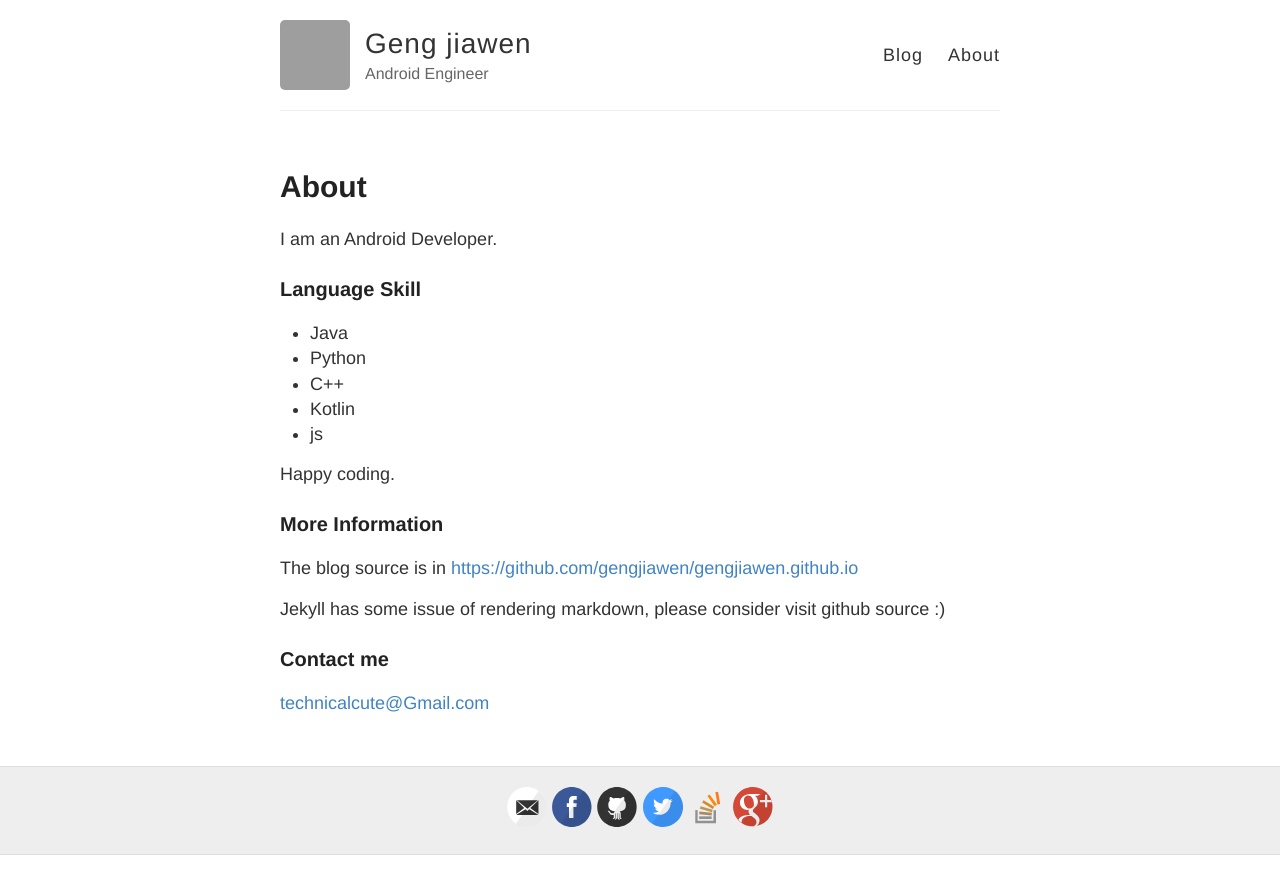
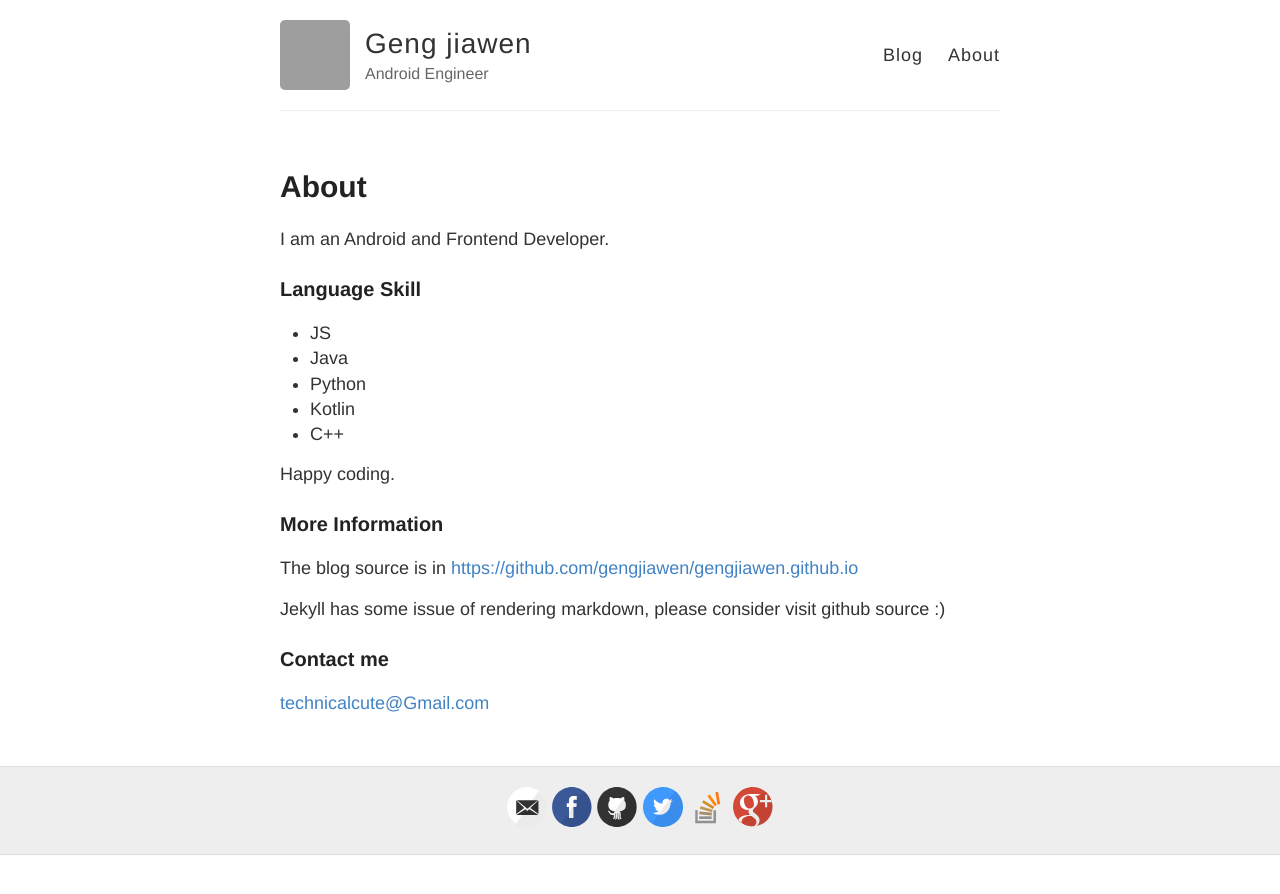
Before and after one commit to gengjiawen/gengjiawen.github.io, a Jekyll site: the page built from about.md, in a window 1280 px wide. Shown: the top 894 px of the page. Built offline with Jekyll 4.4.1, drawn with Linux system fonts in a browser that asks for light colours; grey boxes are pictures that could not be loaded.

Commit message:
update about.me

```diff
--- a/about.md
+++ b/about.md
@@ -4,14 +4,14 @@ title: About
 permalink: /about/
 ---
 
-I am an Android Developer.
+I am an Android and Frontend Developer.
 
 ### Language Skill
+* JS
 * Java
 * Python
+* Kotlin
 * C++
-* Kotlin
-* js
 
 Happy coding.
 
```
